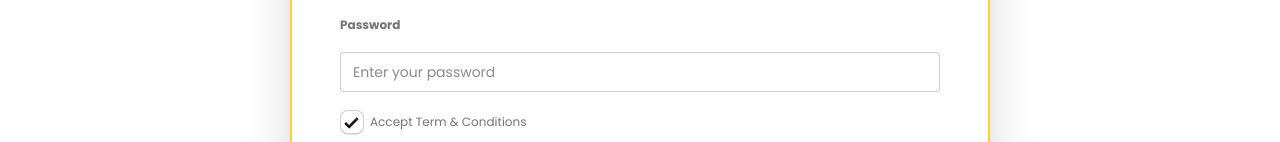
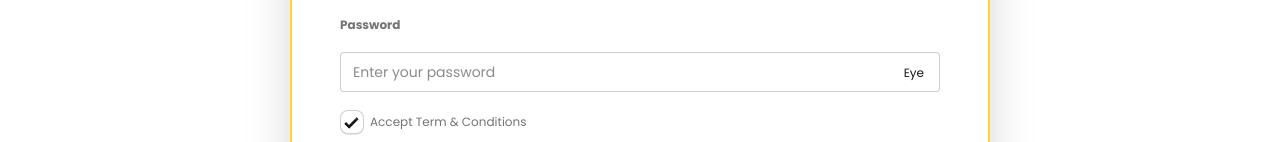
Before and after one commit to iftakhersifat/dragon-news, a React (Vite) app: page /auth/register in a window 1280 px wide. Shown: the part 800-942 px from the top of the page. Built offline with nearby package versions, Linux system fonts and the light colour scheme; no server answers.

Commit message:
added toggle eye button

```diff
--- a/src/Components/AuthLayout/Register.jsx
+++ b/src/Components/AuthLayout/Register.jsx
@@ -12,6 +12,9 @@ const Register = () => {
 
     // password checked
     const check = /^(?=.*[a-z])(?=.*[A-Z])(?=.*\d)(?=.*[@$!%*?&])[A-Za-z\d@$!%*?&]{8,}$/;
+
+    // show password
+    const [showPassword, setShowPassword] = useState(false);
 
 
     const handelRegister=(e)=>{
@@ -77,7 +80,13 @@ const Register = () => {
           <input type="email" className="input w-full" name='email' placeholder="Enter your email address" />
 
           <label className="label font-bold">Password</label>
-          <input type="password" className="input w-full" name='password' placeholder="Enter your password" />
+          <div className='relative'>
+          <input type={showPassword ? "text" : "password"}
+                 className="input w-full"
+                 name='password'
+                 placeholder="Enter your password" />
+          <button onClick={()=>setShowPassword(!showPassword)} className='absolute top-3 right-4'>Eye</button>
+          </div>
 
           {
             error && <p className='text-red-500'>{error}</p>
```
